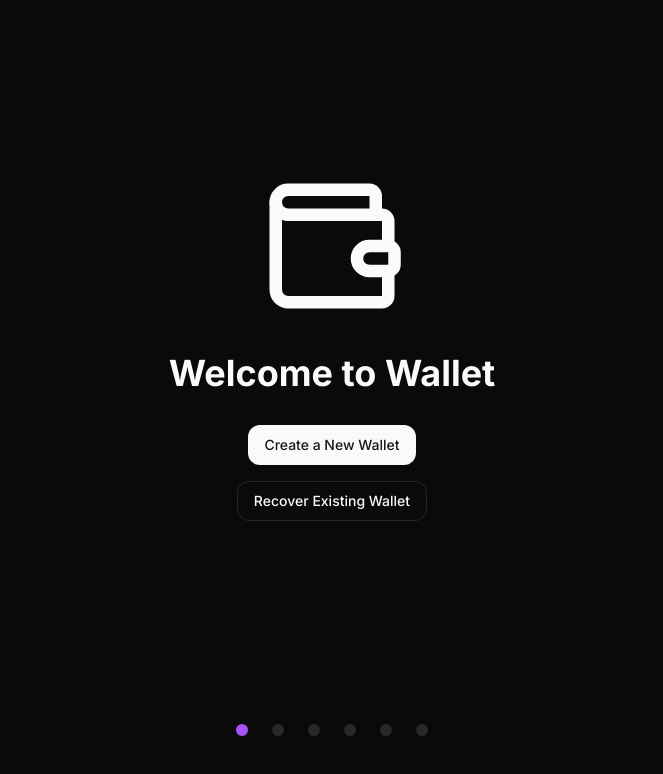
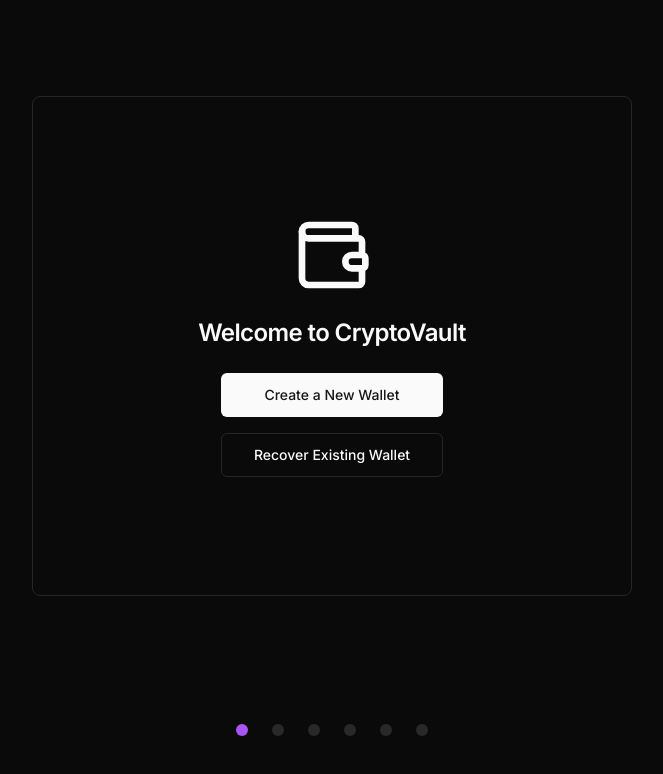
Before and after one commit to nihar-hegde/wallet, a Next.js app: page /onboarding/1 in a window 1280 px wide. Shown: the top 774 px of the page, without its empty margins (308-971 px from the left). Built offline with nearby package versions, Linux system fonts and the light colour scheme.

Commit message:
welcome page design minor update

```diff
--- a/src/components/Onboarding/Pages/Welcome.tsx
+++ b/src/components/Onboarding/Pages/Welcome.tsx
@@ -1,29 +1,38 @@
 import { buttonVariants } from "@/components/ui/button";
+import { Card, CardContent, CardHeader, CardTitle } from "@/components/ui/card";
 import { Wallet } from "lucide-react";
 import Link from "next/link";
 import React from "react";
 
 export const Welcome = () => {
   return (
-    <div className="flex item-center justify-center">
-      <div className="flex flex-col gap-8 items-center justify-center">
-        <Wallet size={150} />
-        <h1 className="text-4xl font-bold ">Welcome to Wallet</h1>
-        <div className="flex flex-col items-center gap-4">
+    <div className="flex items-center justify-center  w-[600px] h-[500px]">
+      <Card className="w-full h-full flex flex-col items-center justify-center">
+        <CardHeader className="items-center">
+          <Wallet className="h-20 w-20 text-primary mb-4" />
+          <CardTitle className="text-2xl font-semibold text-center">
+            Welcome to CryptoVault
+          </CardTitle>
+        </CardHeader>
+        <CardContent className="flex flex-col items-center gap-4">
           <Link
-            href={"/onboarding/2"}
-            className={`${buttonVariants()} rounded-xl`}
+            href="/onboarding/2"
+            className={buttonVariants({ size: "lg", className: "w-full" })}
           >
             Create a New Wallet
           </Link>
           <Link
-            href={"/recover-account"}
-            className={`${buttonVariants({ variant: "outline" })} rounded-xl`}
+            href="/recover-account"
+            className={buttonVariants({
+              variant: "outline",
+              size: "lg",
+              className: "w-full",
+            })}
           >
             Recover Existing Wallet
           </Link>
-        </div>
-      </div>
+        </CardContent>
+      </Card>
     </div>
   );
 };
```
